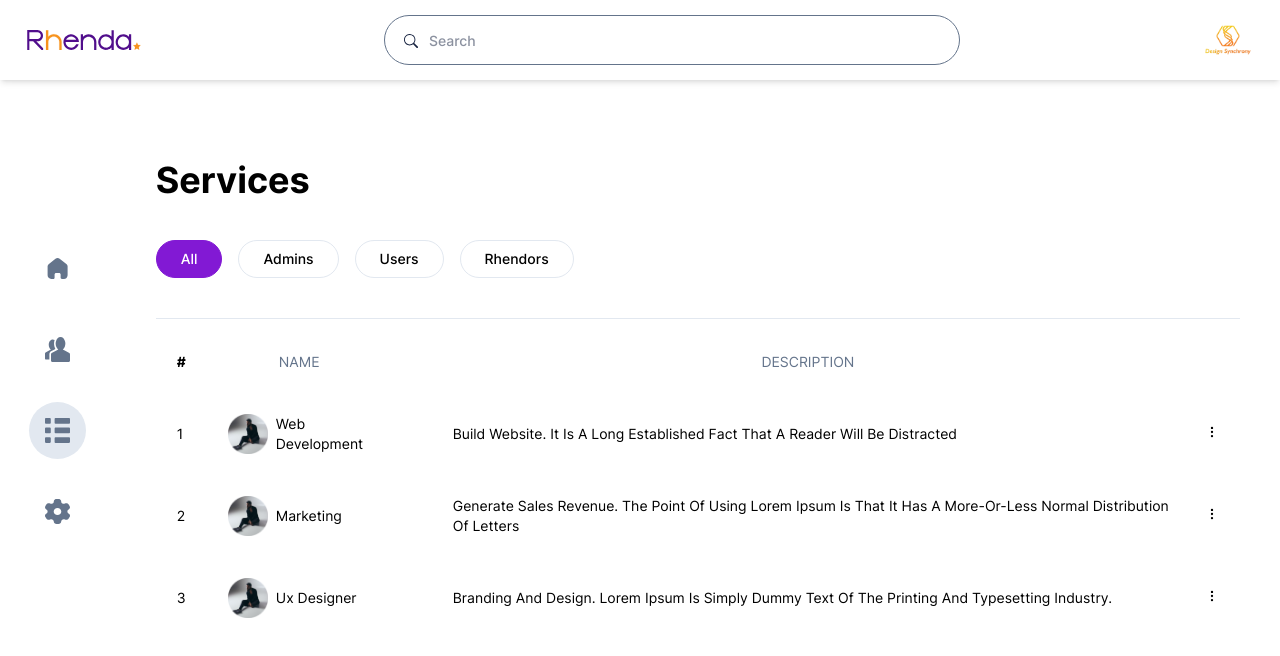
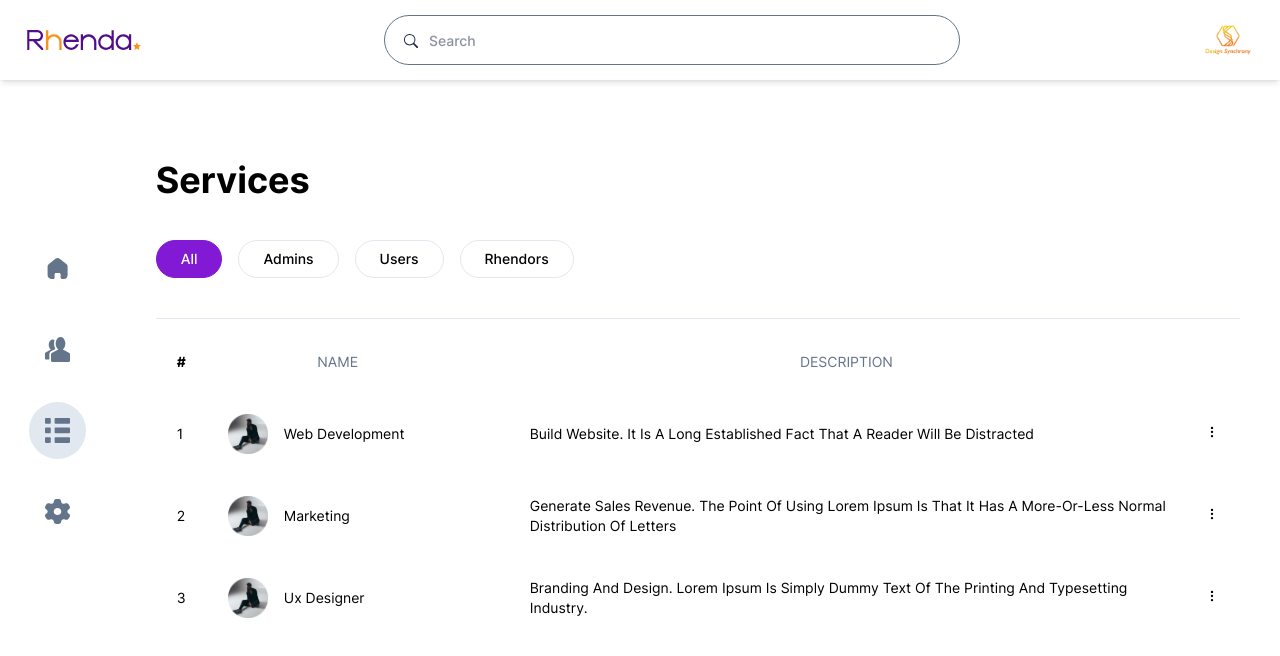
Before and after one commit to chizidotdev/solid-octo-eureka, a Next.js app: page /services in a window 1280 px wide. Shown: the top 656 px of the page. Built offline with nearby package versions, Linux system fonts and the light colour scheme.

Commit message:
style: add min width to name field on services table

```diff
--- a/src/components/table/services-table/utils.tsx
+++ b/src/components/table/services-table/utils.tsx
@@ -13,7 +13,7 @@ export const columns = [
     cell: (info) => info.getValue(),
   }),
   columnHelper.accessor("name", {
-    header: () => <TableHead>Name</TableHead>,
+    header: () => <TableHead name>Name</TableHead>,
     cell: (info) => (
       <TableBody align="left">
         <Image src="/images/img_user1.png" alt="" width={40} height={40} />
--- a/src/components/table/table-body.tsx
+++ b/src/components/table/table-body.tsx
@@ -8,7 +8,7 @@ type Props = {
 export default function TableBody({ children, align = "center" }: Props) {
   return (
     <div
-      className={`flex items-center gap-2 py-5 px-5 font-normal capitalize ${
+      className={`flex items-center gap-4 py-5 px-5 font-normal capitalize ${
         align === "left" ? "pl-10" : "justify-center"
       }`}
     >
--- a/src/components/table/table-head.tsx
+++ b/src/components/table/table-head.tsx
@@ -2,11 +2,16 @@ import React from "react";
 
 type Props = {
   children: React.ReactNode;
+  name?: boolean;
 };
 
-export default function TableHead({ children }: Props) {
+export default function TableHead({ children, name }: Props) {
   return (
-    <div className="py-5 px-5 text-center font-normal uppercase text-black_night">
+    <div
+      className={`py-5 px-5 text-center font-normal uppercase text-black_night ${
+        name ? "min-w-[300px]" : ""
+      }`}
+    >
       {children}
     </div>
   );
```
